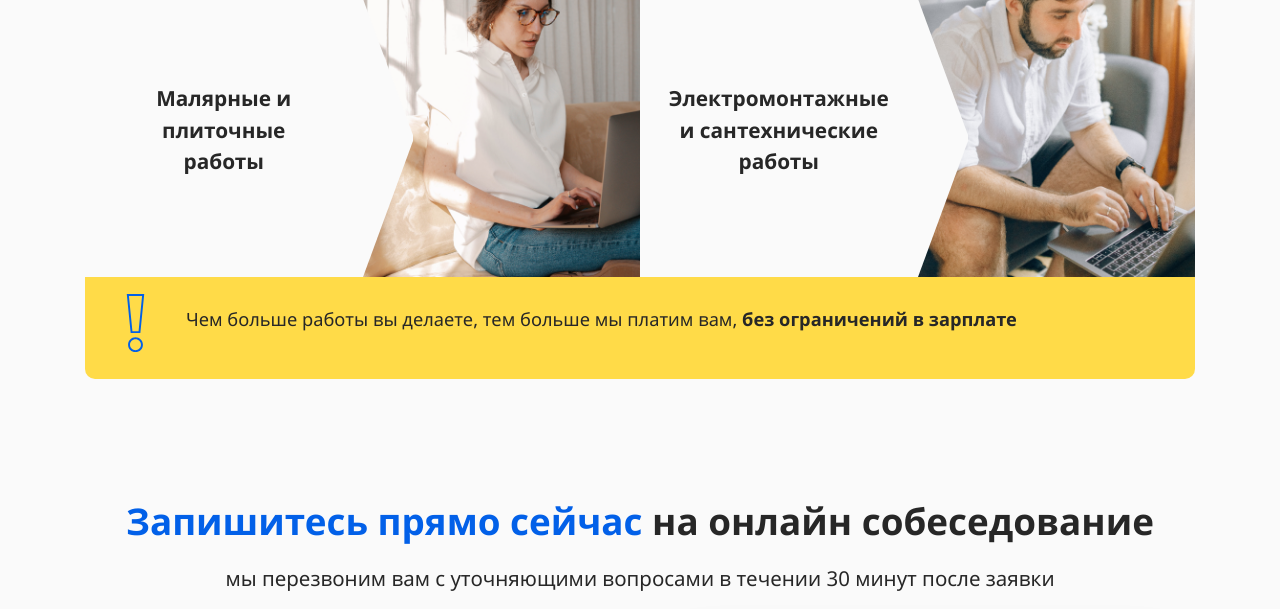
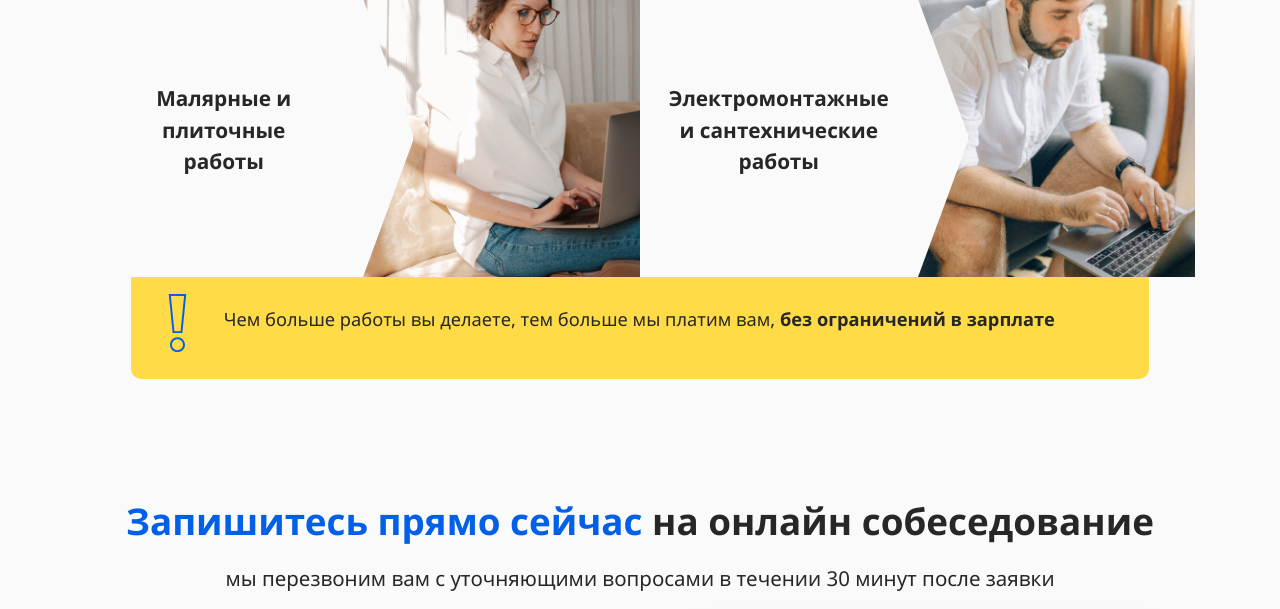
Before and after one commit to MichailoOvchar/domeo.lending, a PHP site: page / in a window 1280 px wide. Shown: the part 5526-6135 px from the top of the page. Run offline with PHP 8.4, Linux system fonts and the light colour scheme.

Commit message:
fix massege in job

```diff
--- a/css/style.css
+++ b/css/style.css
@@ -668,6 +668,7 @@ main #job .picture-box .text p {
   }
 }
 main #job .picture-box .alert-massege {
+  margin: 0 auto;
   z-index: -2;
   transform: translate(0, -15px);
   padding-top: 30px;
--- a/index.php
+++ b/index.php
@@ -411,8 +411,7 @@
                         Электромонтажные и сантехнические работы
                         </p>
                     </div>
-
-                    <div class="col-12 col-sm-12 col-md-12 col-lg-12 col-xl-12 alert-massege">
+                    <div class="col-12 col-sm-12 col-md-12 col-lg-11 col-xl-11 alert-massege">
                         <img src="/img/icon/emojione-monotone_white-exclamation-mark.svg" alt="!">
                         <p>Чем больше работы вы делаете, тем больше мы платим вам, <span>без ограничений в зарплате</span></p>
                     </div>
--- a/resources/scss/main.scss
+++ b/resources/scss/main.scss
@@ -684,6 +684,7 @@ main{
             }
 
             .alert-massege{
+                margin: 0 auto;
                 z-index: -2;
                 transform: translate(0, -15px);
                 padding-top: 30px;
```
